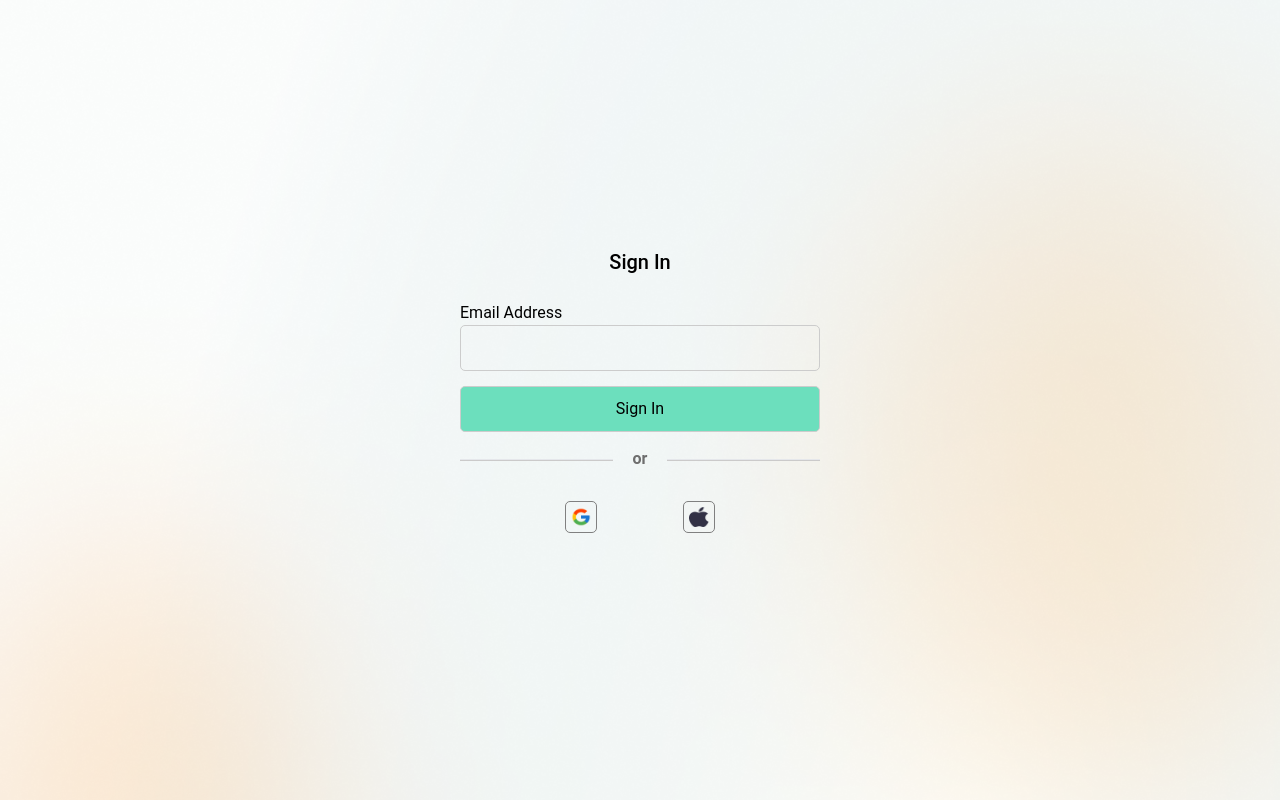
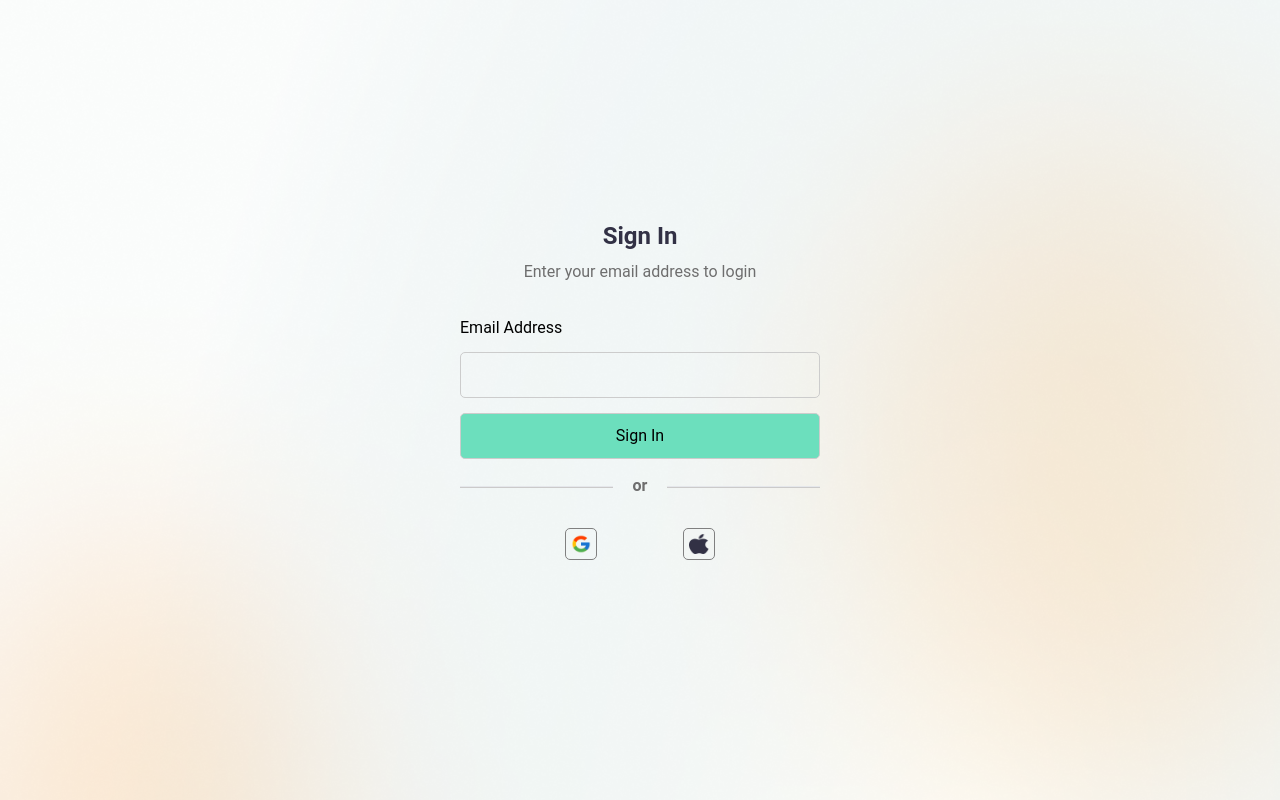
Before and after one commit to lawgeckobyglappy/lawgecko-frontend, a Vue app: page /signin in a window 1280 px wide. Built offline with nearby package versions, Linux system fonts and the light colour scheme.

Commit message:
added a paragraph in signin

```diff
--- a/src/views/SignIn.vue
+++ b/src/views/SignIn.vue
@@ -1,14 +1,15 @@
 <template>
     <div class="signin-container">
         <div class="signin-inner-container">
-            <h1>Sign In</h1>
+            <h1 class="mb-2 text-heading-text font-bold text-2xl">Sign In</h1>
+            <p class=" text-center text-md mb-8 text-light-dark-text">Enter your email address to login</p>
             <div class="form">
                 <form>
                     <div>
-                        <label>Email Address</label>
-                        <input class="w-full" />
+                        <label >Email Address</label>
+                        <input class="w-full mt-3" />
                     </div>
-                    <input type="submit" value="Sign In" class="bg-btn-green cursor-pointer"/>
+                    <input type="submit" value="Sign In" class="hover:-translate-y-1 transition-all bg-btn-green cursor-pointer"/>
                 </form>
             </div>
             <div class="or-demarcation">
@@ -49,8 +50,8 @@
 .signin-inner-container h1 {
     text-align: center;
     margin-bottom: 3vh;
-    font-size: 20px;
-    font-weight: 500;
+    /* font-size: 20px; */
+    /* font-weight: 500; */
 }
 .or-demarcation{
     display: grid;
```
